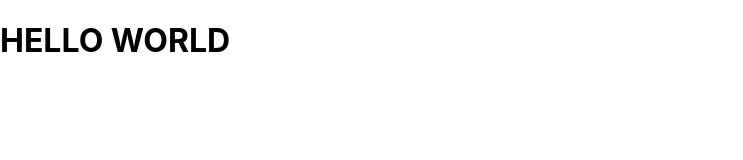
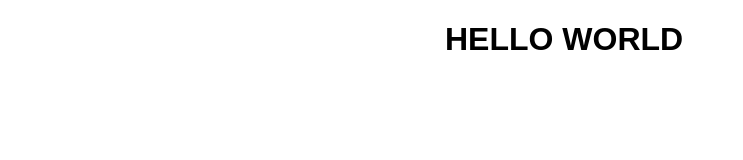
Before and after one commit to bodymoto/nutrient-calculator, a website built with webpack: page index.html in a window 1280 px wide. Shown: the whole page, without its empty margins (0-743 px from the left). Built offline with nearby package versions, Linux system fonts and the light colour scheme.

Commit message:
body styling

```diff
--- a/index.html
+++ b/index.html
@@ -13,10 +13,13 @@
         }
 
         body {
-            font-family: -apple-system, BlinkMacSystemFont, 'Segoe UI', Roboto, Oxygen, Ubuntu, Cantarell, 'Open Sans', 'Helvetica Neue', sans-serif;
+            font-family: Luminari, sans-serif;
             font-size: 16px;
             background-color: #fff;
             overflow: hidden;
+
+            max-width: 390px;
+            margin: auto;
         }
     </style>
 </head>
```
